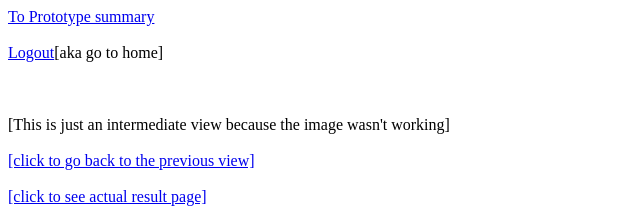
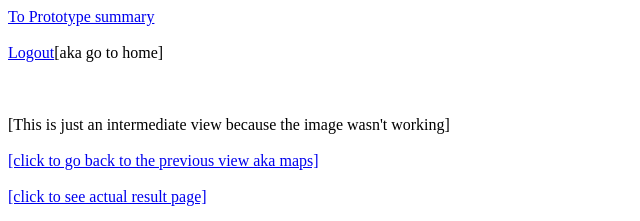
Before and after one commit to pitkinsa/pitkinsa.github.io, a plain HTML site: page static/Prototype 2/User Profile.html in a window 1280 px wide. Shown: the top 221 px of the page, 0-640 px from the left. Drawn offline with Linux system fonts and the light colour scheme.

Commit message:
added a picture of layout in maps view

```diff
--- a/static/Prototype 2/User Profile.html
+++ b/static/Prototype 2/User Profile.html
@@ -8,7 +8,7 @@
 <br><br><br>
 
 [This is just an intermediate view because the image wasn't working]<br><br>
-<a href="Main.html">[click to go back to the previous view]</a>
+<a href="Main.html">[click to go back to the previous view aka maps]</a>
 <br><br>
 <a href="Profile.html">[click to see actual result page]</a>
 <br><br>
```
Also changed, not shown: static/Prototype 2/Main.html (+4 -3 lines), static/Prototype 2/Main2.html (+4 -2 lines), static/images/layout.png (added).
